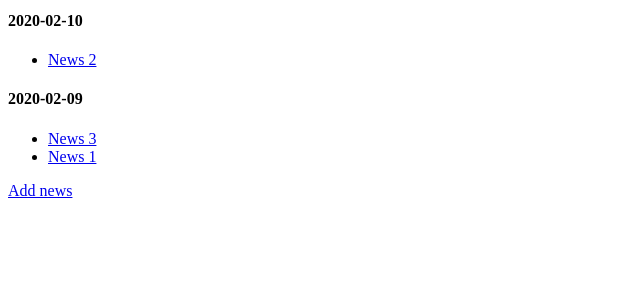
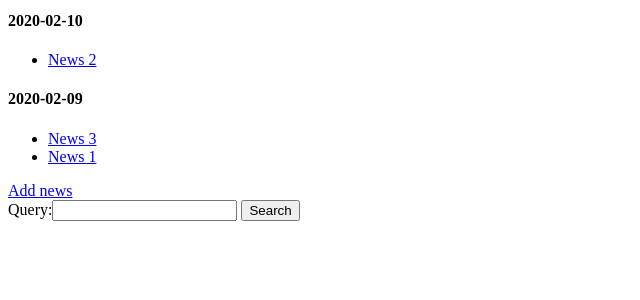
Before and after one commit to ibnabii/django-HyperNewsPortal, a Django app: page /news/ in a window 1280 px wide. Shown: the part 135-435 px from the top of the page, without its empty margins (0-640 px from the left). Run offline with Django 4.2, Linux system fonts and the light colour scheme.

Commit message:
Stage 5 -final

```diff
--- a/HyperNews Portal/task/news/templates/news/index.html
+++ b/HyperNews Portal/task/news/templates/news/index.html
@@ -16,5 +16,9 @@
 {% endfor %}
 
 <a target="_blank" href="{% url 'create' %}">Add news</a>
+<form method="get" action="">
+    <label for="id_q">Query:</label><input type="text" name="q" id="id_q">
+    <button type="submit">Search</button>
+</form>
 </body>
 </html>
--- a/HyperNews Portal/task/news/urls.py
+++ b/HyperNews Portal/task/news/urls.py
@@ -1,10 +1,11 @@
-from django.urls import path
-from django.views.generic import TemplateView
+from django.urls import path, reverse_lazy
+from django.views.generic import TemplateView, RedirectView
 
 from . import views
 
 urlpatterns = [
-    path('', TemplateView.as_view(template_name='news/cs.html')),
+    # path('', TemplateView.as_view(template_name='news/cs.html')),
+    path('', RedirectView.as_view(url=reverse_lazy('home'))),
     path('news/', views.home, name='home'),
     path('news/<int:link>/', views.article, name='article'),
     path('news/create/', views.CreateNewsView.as_view(), name='create')
--- a/HyperNews Portal/task/news/views.py
+++ b/HyperNews Portal/task/news/views.py
@@ -32,7 +32,9 @@ def home(request):
     #         created = article['created'][:10]
     #         item = {'date': created, 'news': [article]}
     # items.append(item)
-
+    q = request.GET.get('q', '')
+    if q:
+        articles = filter(lambda x: q.lower() in x['title'].lower(), articles)
     items = [{'date': date, 'news': list(news)} for date, news in
              groupby(articles, lambda x: simple_date(x['created']))]
 
--- a/HyperNews Portal/task/tests.py
+++ b/HyperNews Portal/task/tests.py
@@ -16,6 +16,12 @@ class HyperNewsTestRunner(HyperNewsTest):
         HyperNewsTest.check_main_header,
         HyperNewsTest.check_main_page,
         HyperNewsTest.check_main_page_create_link,
+        # 4 task
+        HyperNewsTest.check_creating_news,
+        HyperNewsTest.check_create_page_main_link,
+        # 5 task
+        HyperNewsTest.check_main_page_search,
+        HyperNewsTest.check_coming_soon_page_redirect,
     ]
 
     @dynamic_test(data=funcs)
```
Also changed, not shown: HyperNews Portal/task/test/base.py (+2 -1 lines).
